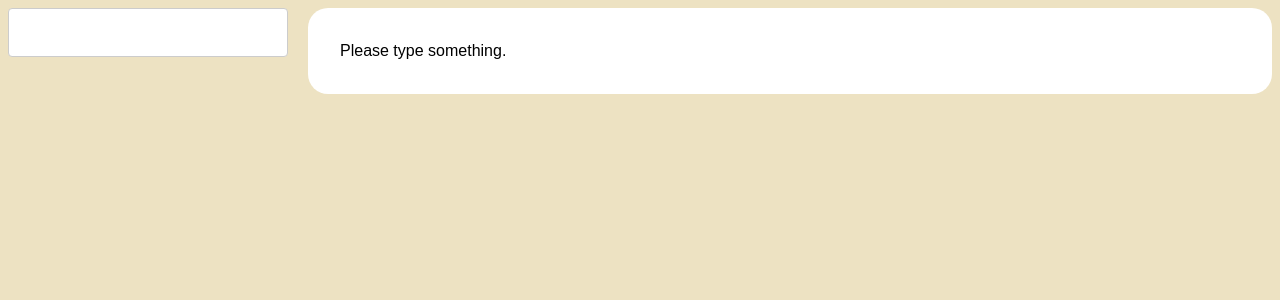
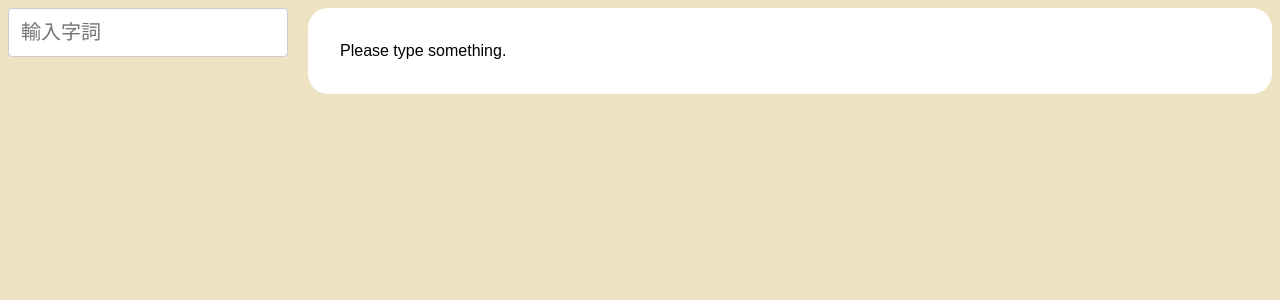
Before and after one commit to sinitic-brush-talk-hk/polyu-text-corpus, a PHP site: page / in a window 1280 px wide. Shown: the top 300 px of the page. Run offline with PHP 8.4, Linux system fonts and the light colour scheme; data comes from the database, SQL or seed files in the repository.

Commit message:
Update search placeholder

```diff
--- a/index.php
+++ b/index.php
@@ -15,7 +15,7 @@ $allContent = Content::getAll();
 
 <div class=content>
 	<aside>
-		<input type=text id=filter>
+		<input type=text id=filter placeholder="輸入字詞">
 	</aside>
 
 	<main>
```
